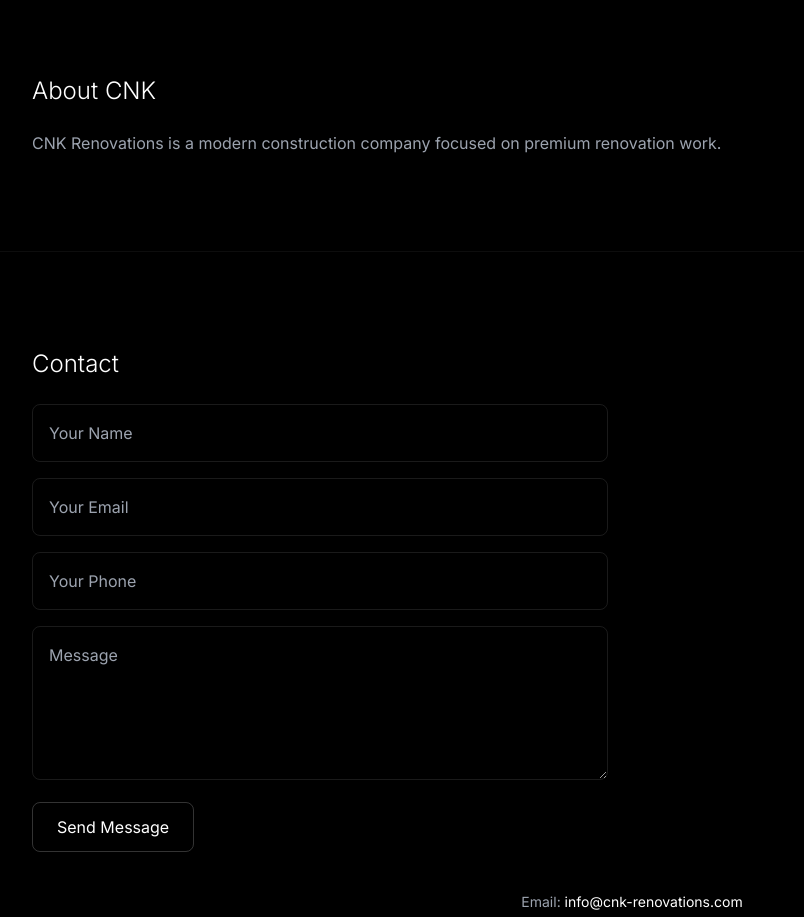
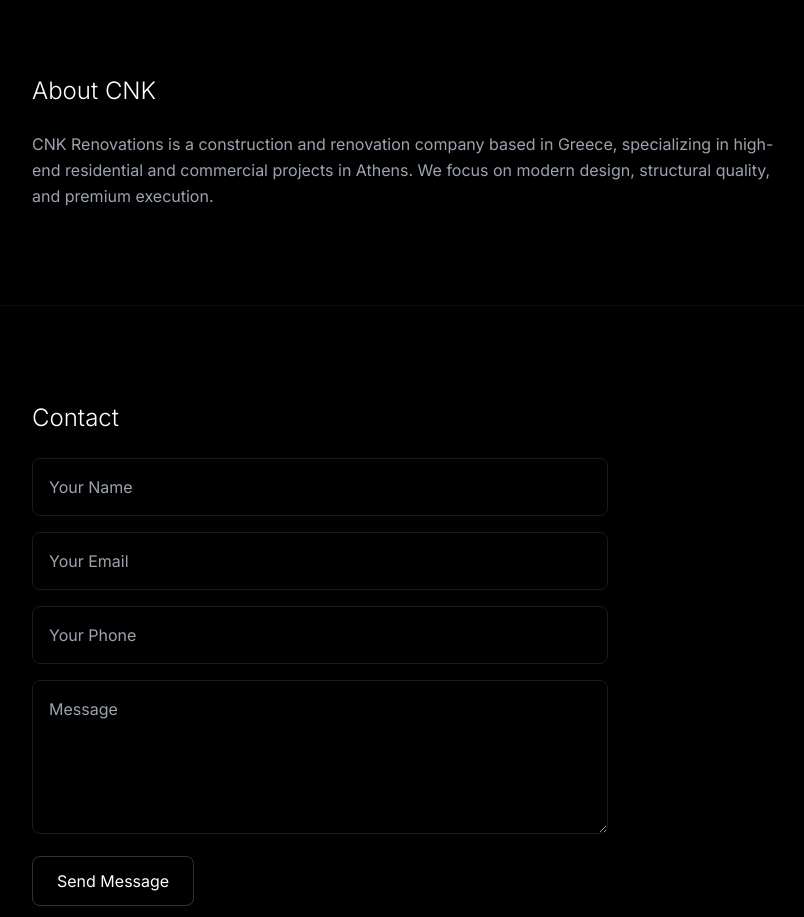
Before and after one commit to Eleftheria-m/CNK, a plain HTML site: page index.html in a window 1280 px wide. Shown: the part 1760-2677 px from the top of the page, without its empty margins (8-812 px from the left). Drawn offline with nearby package versions, Linux system fonts and the light colour scheme.

Commit message:
Update index.html

```diff
--- a/index.html
+++ b/index.html
@@ -3,7 +3,15 @@
 <head>
     <meta charset="UTF-8">
     <title>CNK Renovations</title>
+    <title>CNK Renovations | Premium Renovation & Construction Services Greece</title>
 
+    <meta name="description" content="CNK Renovations provides premium residential and commercial renovation services in Greece. Modern design and high-quality construction.">
+
+    <meta name="keywords" content="renovation Athens, construction Greece, home renovation, interior design Greece">
+
+    <meta name="robots" content="index, follow">
+
+    <link rel="canonical" href="https://YOUR-DOMAIN.com/">
     <script src="https://cdn.tailwindcss.com"></script>
 
     <link rel="preconnect" href="https://fonts.googleapis.com">
@@ -140,9 +148,10 @@
 
     <h3 class="text-2xl font-light mb-6">About CNK</h3>
 
-    <p class="text-gray-400 max-w-3xl">
-        CNK Renovations is a modern construction company focused on premium renovation work.
+    <p class="text-gray-400 max-w-3xl leading-relaxed">
+    CNK Renovations is a construction and renovation company based in Greece, specializing in high-end residential and commercial projects in Athens. We focus on modern design, structural quality, and premium execution.
     </p>
+
 
 </section>
 
```
